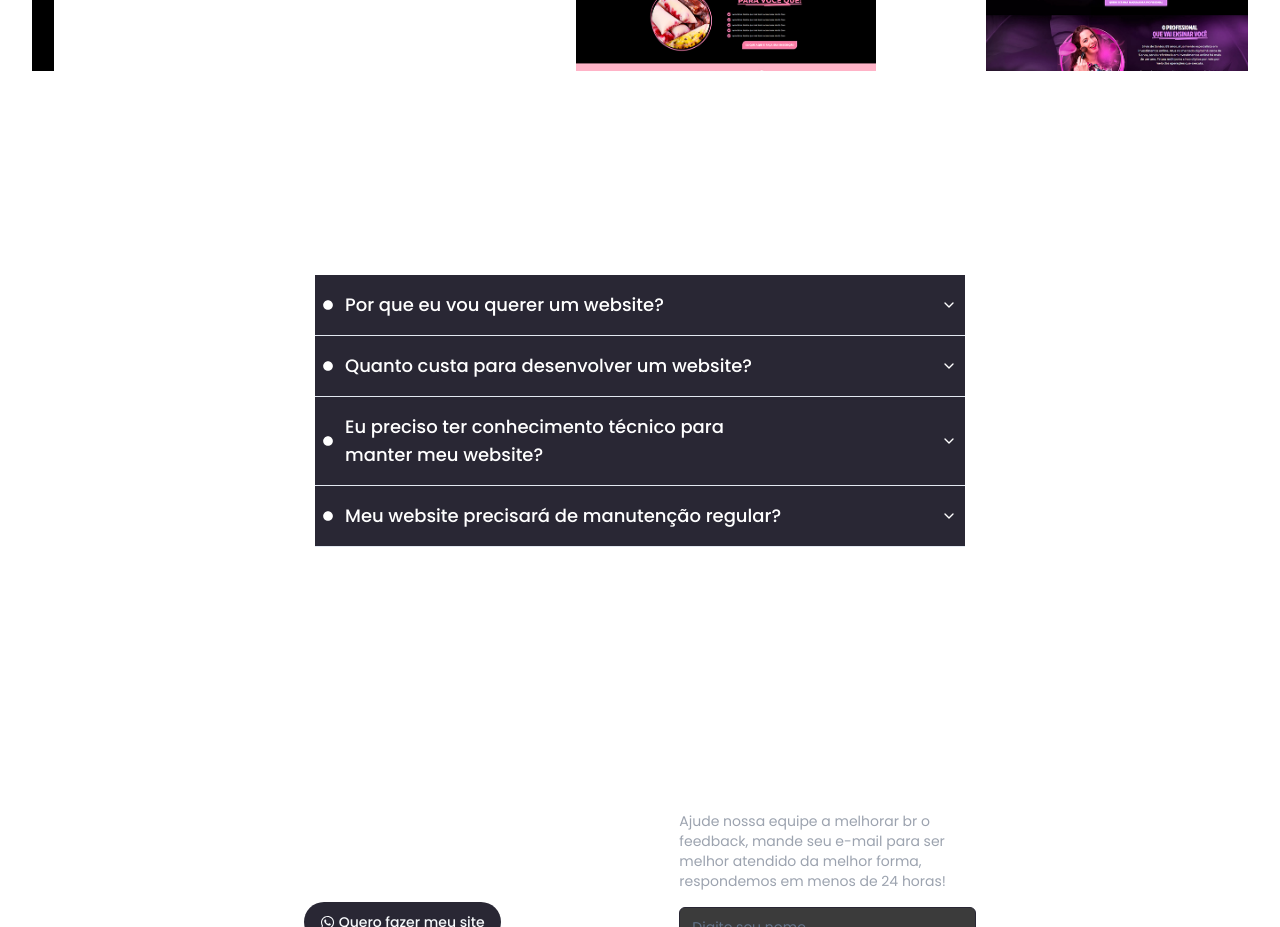
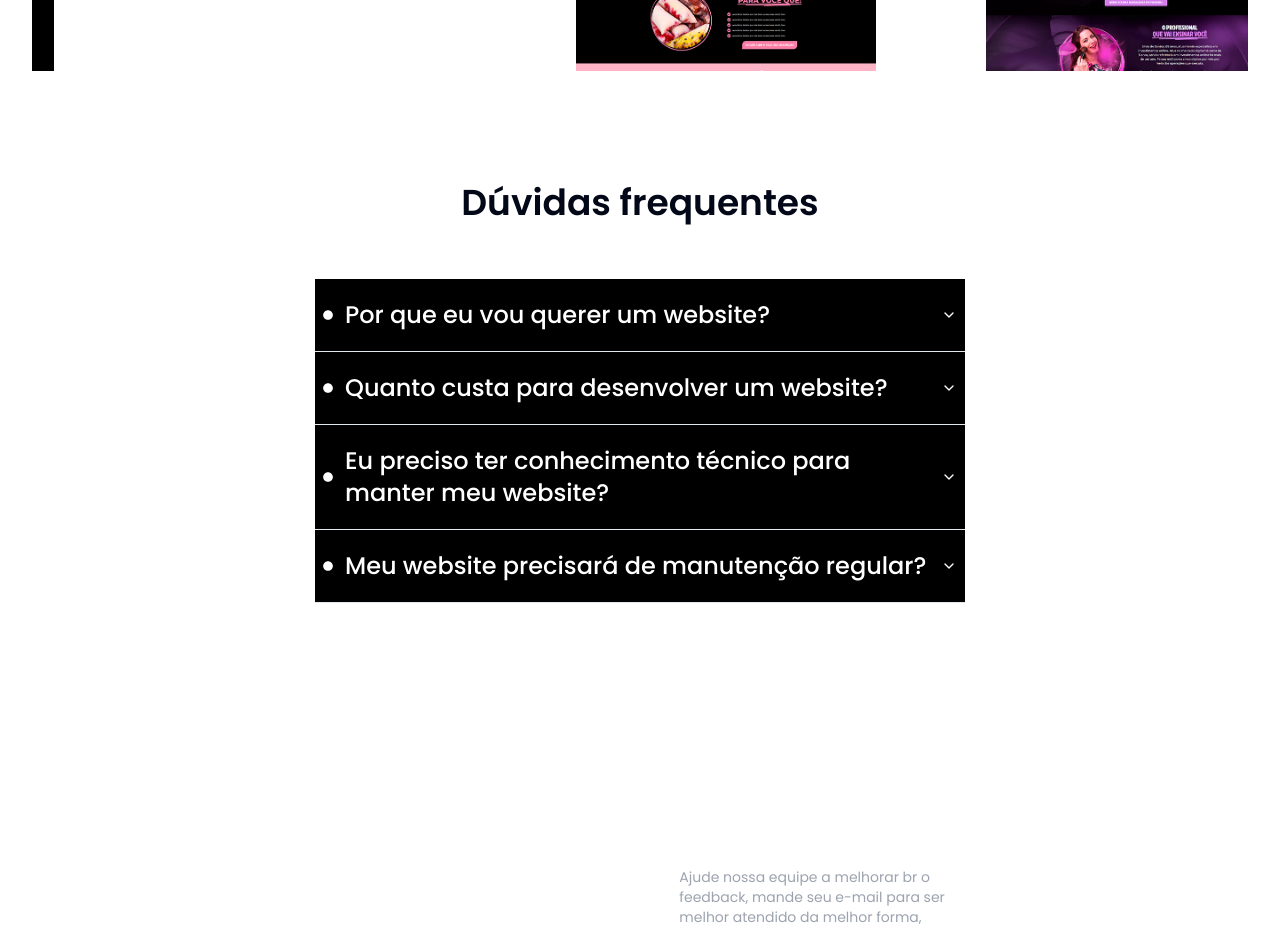
Before and after one commit to ayranoliveira1/master-ti, a Next.js app: page / in a window 1280 px wide. Shown: the part 2060-2987 px from the top of the page. Built offline with nearby package versions, Linux system fonts and the light colour scheme.

Commit message:
Refactor: add new background color and changing font size

```diff
--- a/app/components/questions.tsx
+++ b/app/components/questions.tsx
@@ -10,16 +10,16 @@ import Image from "next/image";
 const Questions = () => {
    return (
       <div className="flex flex-col items-center gap-14">
-         <h1 className="text-white text-3xl">Dúvidas frequentes</h1>
+         <h1 className="text-4xl font-semibold">Dúvidas frequentes</h1>
 
          <div className="relative">
             <Accordion
                type="single"
                collapsible
-               className="text-white w-[650px] bg-[#292734] z-50"
+               className="text-white w-[650px] bg-black z-50"
             >
                <AccordionItem value="item-1">
-                  <AccordionTrigger className="px-2 text-lg">
+                  <AccordionTrigger className="px-2 py-5 text-2xl">
                      <div className="flex gap-3 items-center">
                         <FaCircle size={10} />
                         Por que eu vou querer um website?
@@ -36,7 +36,7 @@ const Questions = () => {
                   </AccordionContent>
                </AccordionItem>
                <AccordionItem value="item-2">
-                  <AccordionTrigger className="px-2 text-lg">
+                  <AccordionTrigger className="px-2 py-5 text-2xl">
                      <div className="flex gap-3 items-center">
                         <FaCircle size={10} />
                         Quanto custa para desenvolver um website?
@@ -54,7 +54,7 @@ const Questions = () => {
                   </AccordionContent>
                </AccordionItem>
                <AccordionItem value="item-3">
-                  <AccordionTrigger className="px-2 text-lg text-start">
+                  <AccordionTrigger className="px-2 py-5 text-2xl text-start">
                      <div className="flex gap-3 items-center">
                         <FaCircle size={10} />
                         Eu preciso ter conhecimento técnico para <br /> manter
@@ -69,7 +69,7 @@ const Questions = () => {
                   </AccordionContent>
                </AccordionItem>
                <AccordionItem value="item-4">
-                  <AccordionTrigger className="px-2 text-lg">
+                  <AccordionTrigger className="px-2 py-5 text-2xl">
                      <div className="flex gap-3 items-center">
                         <FaCircle size={10} />
                         Meu website precisará de manutenção regular?
--- a/app/page.tsx
+++ b/app/page.tsx
@@ -24,7 +24,7 @@ export default function Home() {
             <CardDesigner />
          </div>
 
-         <div id="questions" className="py-14 container px-20">
+         <div id="questions" className="py-14 container mx-auto">
             <Questions />
          </div>
 
```
